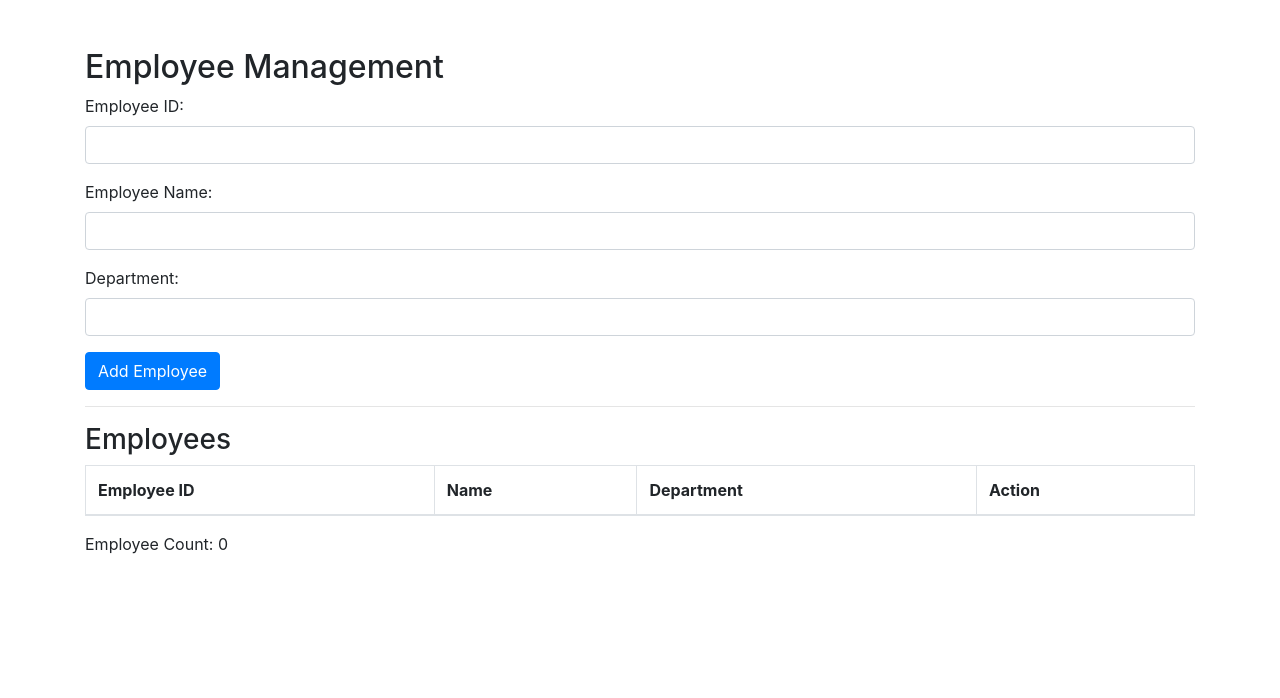
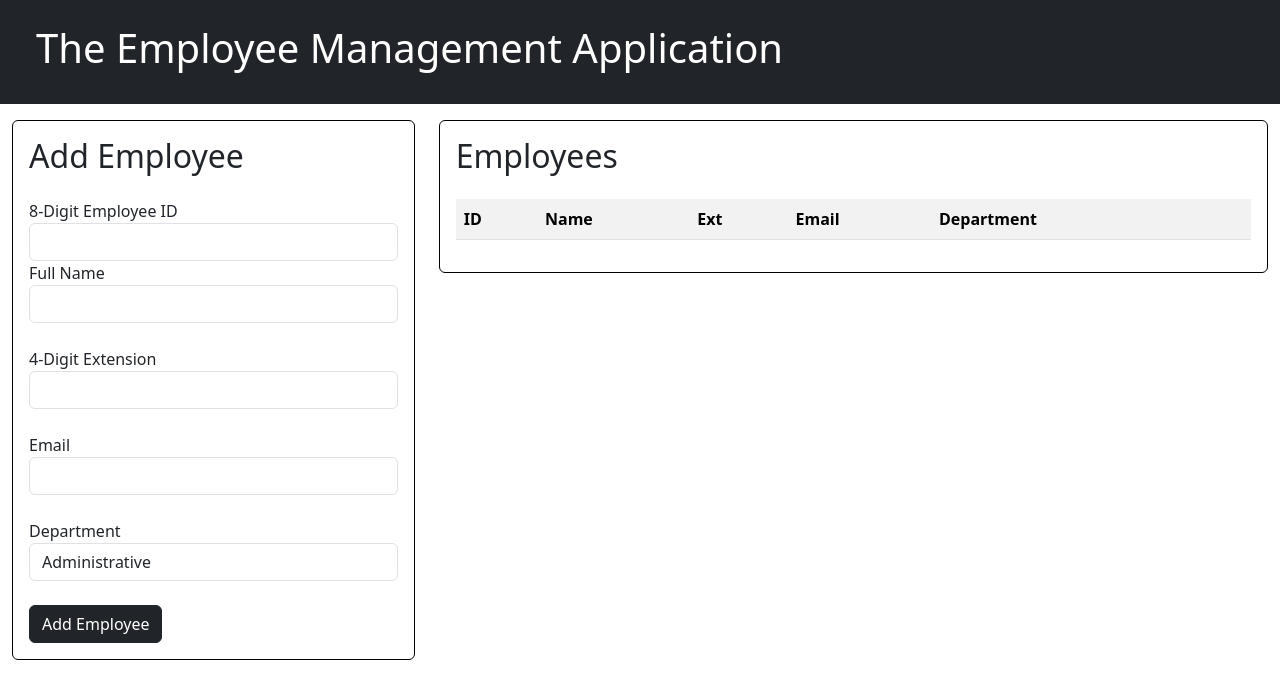
Before and after one commit to rmanzanet/Assignment06, a plain HTML site: page index.html in a window 1280 px wide. Drawn offline with nearby package versions, Linux system fonts and the light colour scheme.

Commit message:
Update index.html
change content of file

```diff
--- a/index.html
+++ b/index.html
@@ -1,53 +1,73 @@
-<!DOCTYPE html>
 <!DOCTYPE html>
 <html lang="en">
 <head>
     <meta charset="UTF-8">
+    <meta http-equiv="X-UA-Compatible" content="IE=edge">
     <meta name="viewport" content="width=device-width, initial-scale=1.0">
-    <title>Employee Management</title>
-    <link href="https://maxcdn.bootstrapcdn.com/bootstrap/4.5.2/css/bootstrap.min.css" rel="stylesheet">
+    <title>M7 Assignment: The Employee Management Application</title>
+    <link href="https://cdn.jsdelivr.net/npm/bootstrap@5.3.0-alpha1/dist/css/bootstrap.min.css" rel="stylesheet" integrity="sha384-GLhlTQ8iRABdZLl6O3oVMWSktQOp6b7In1Zl3/Jr59b6EGGoI1aFkw7cmDA6j6gD" crossorigin="anonymous">
+    <style>
+        .card           {border: 1px solid black;}
+        output          {font-size: 0.8em;}
+    </style>
+    <script src="js/script.js" defer></script>
 </head>
 <body>
-    <div class="container mt-5">
-        <h2>Employee Management</h2>
+    <header id="main-header" class="bg-dark text-white p-4 mb-3">
+        <div class="container-fluid">
+            <h1 class="header-title">The Employee Management Application</h1>
+        </div>
+    </header>
 
-        <!-- Employee Add Form -->
-        <form id="employeeForm">
-            <div class="form-group">
-                <label for="empId">Employee ID:</label>
-                <input type="text" class="form-control" id="empId" required>
+    <div class="container-fluid">
+        <div class="row">
+            <div class="col-lg-4 col-md-12 mb-4">
+                <div id="main" class="card card-body">
+                    <h2 class="title mb-4">Add Employee</h2>
+                    <form action="" id="addForm">
+                        <label for="id">8-Digit Employee ID</label><br>
+                        <input type="text" maxlength="8" required id="id" class="form-control">
+
+                        <label for="name">Full Name</label><br>
+                        <input type="text" required id="name" class="form-control"><br>
+
+                        <label for="extension">4-Digit Extension</label><br>
+                        <input type="text" maxlength="4" required id="extension" class="form-control"><br>
+
+                        <label for="email">Email</label><br>
+                        <input type="email" required id="email" class="form-control"><br>
+
+                        <label for="department">Department</label><br>
+                        <select id="department" required class="form-control">
+                            <option value="Administrative">Administrative</option>
+                            <option value="Engineering">Engineering</option>
+                            <option value="Executive">Executive</option>
+                            <option value="Marketing">Marketing</option>
+                            <option value="QA">Quality Assurance</option>
+                            <option value="Sales">Sales</option>
+                        </select><br>
+
+                        <input type="submit" class="btn btn-dark" value="Add Employee">
+                    </form>
+                </div>
             </div>
-            <div class="form-group">
-                <label for="empName">Employee Name:</label>
-                <input type="text" class="form-control" id="empName" required>
+            <div class="col-lg-8 col-md-12">
+                <div id="main" class="card card-body">
+                    <h2 class="title mb-4">Employees <small><output id="empCount"></output></small></h2>
+                    <table id="employees" class="table table-striped">
+                        <tr>
+                            <th>ID</th>
+                            <th>Name</th>
+                            <th>Ext</th>
+                            <th>Email</th>
+                            <th>Department</th>
+                            <th>&nbsp;</th>
+                        </tr>
+                    </table>
+                </div>
             </div>
-            <div class="form-group">
-                <label for="empDept">Department:</label>
-                <input type="text" class="form-control" id="empDept" required>
-            </div>
-            <button type="submit" class="btn btn-primary">Add Employee</button>
-        </form>
-
-        <hr>
-
-        <!-- Employee Table -->
-        <h3>Employees</h3>
-        <table class="table table-bordered" id="employeeTable">
-            <thead>
-                <tr>
-                    <th>Employee ID</th>
-                    <th>Name</th>
-                    <th>Department</th>
-                    <th>Action</th>
-                </tr>
-            </thead>
-            <tbody></tbody>
-        </table>
-
-        <!-- Employee Count -->
-        <div>Employee Count: <output id="employeeCount">0</output></div>
+        </div>
     </div>
-
-    <script src="js/script.js"></script>
 </body>
 </html>
+</html>
```
